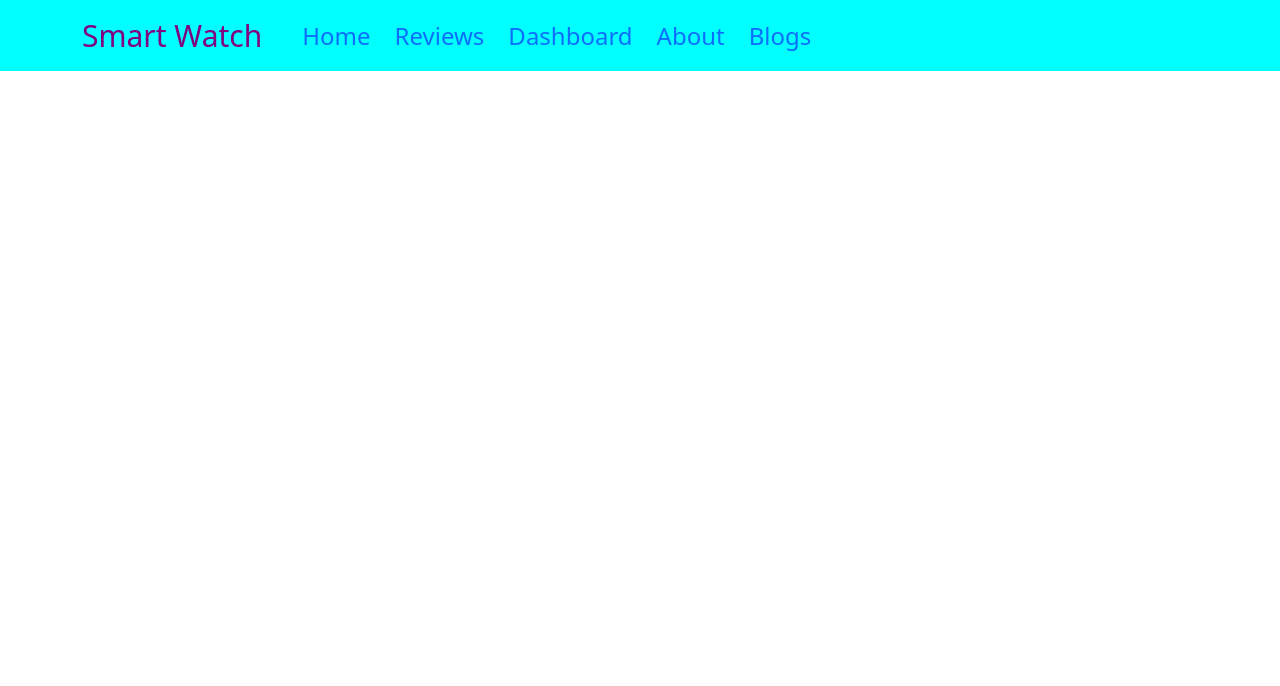
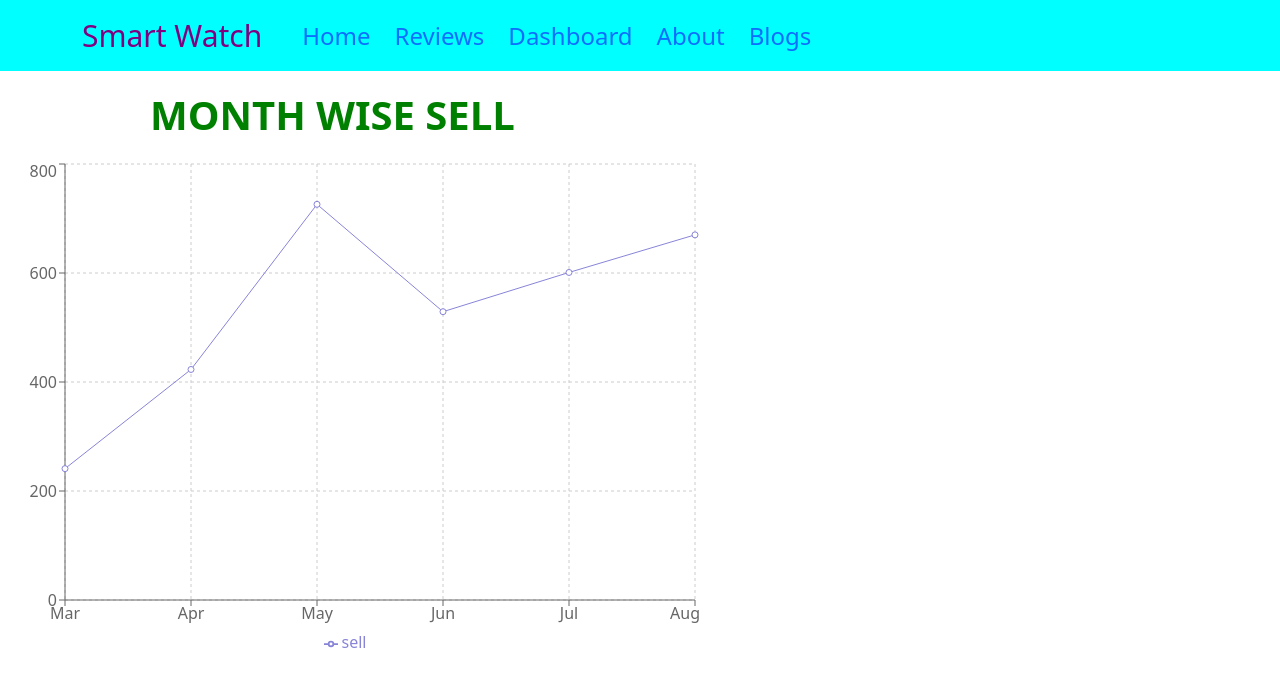
Before and after one commit to sayma63/smart-watch-shop-website, a React (Create React App) app: page /dashboard in a window 1280 px wide. Shown: the top 686 px of the page. Built offline with nearby package versions, Linux system fonts and the light colour scheme.

Commit message:
first line chart added

```diff
--- a/package.json
+++ b/package.json
@@ -12,6 +12,7 @@
     "react-dom": "^18.2.0",
     "react-router-dom": "^6.3.0",
     "react-scripts": "5.0.1",
+    "recharts": "^2.1.12",
     "web-vitals": "^2.1.4"
   },
   "scripts": {
--- a/public/index.html
+++ b/public/index.html
@@ -24,7 +24,7 @@
       work correctly both with client-side routing and a non-root public URL.
       Learn how to configure a non-root public URL by running `npm run build`.
     -->
-    <title>React App</title>
+    <title>Smart Watch Shop</title>
   </head>
   <body>
     <noscript>You need to enable JavaScript to run this app.</noscript>
--- a/src/Pages/Dashboard/Dashboard.css
+++ b/src/Pages/Dashboard/Dashboard.css
@@ -0,0 +1,8 @@
+.heading{
+    color: green;
+    font-weight: 600;
+    margin-top: 20px;
+    margin-left:150px;
+    margin-bottom: 20px;
+
+}
--- a/src/Pages/Dashboard/Dashboard.js
+++ b/src/Pages/Dashboard/Dashboard.js
@@ -1,10 +1,87 @@
+
 import React from 'react';
+import './Dashboard.css'
+
+import { LineChart, Line, XAxis, YAxis, Legend, CartesianGrid, Tooltip, ResponsiveContainer, } from 'recharts';
+
 
 const Dashboard = () => {
+
+
+
+    const data = [
+        {
+            "month": "Mar",
+            "investment": 100000,
+            "sell": 241,
+            "revenue": 10401
+        },
+        {
+            "month": "Apr",
+            "investment": 200000,
+            "sell": 423,
+            "revenue": 24500
+        },
+        {
+            "month": "May",
+            "investment": 500000,
+            "sell": 726,
+            "revenue": 67010
+        },
+        {
+            "month": "Jun",
+            "investment": 500000,
+            "sell": 529,
+            "revenue": 40405
+        },
+        {
+            "month": "Jul",
+            "investment": 600000,
+            "sell": 601,
+            "revenue": 50900
+        },
+        {
+            "month": "Aug",
+            "investment": 700000,
+            "sell": 670,
+            "revenue": 61000
+        }
+    ];
     return (
         <div>
+            <h1 className='heading'>MONTH WISE SELL</h1>
+
+            <div >
+                <div>
+                    <LineChart
+                        width={700}
+                        height={500}
+                        data={data}
+
+                    >
+
+                        <CartesianGrid strokeDasharray="3 3" />
+                        <XAxis dataKey="month" />
+                        <YAxis />
+                        <Tooltip />
+                        <Legend />
+                        <Line dataKey="sell" stroke="#8884d8" />
+
+
+                    </LineChart>
+                </div>
+            </div>
+
 
         </div>
+
+
+
+
+
+
+
+
     );
 };
 
--- a/src/Pages/Header/Header.css
+++ b/src/Pages/Header/Header.css
@@ -6,7 +6,7 @@
 .link-hover:hover{
     color:magenta;
     border-bottom: 2px solid magenta;
-    background-color: blueviolet;
+    background-color: blue;
 
 }
 .nav{
--- a/src/Pages/Home/Home.js
+++ b/src/Pages/Home/Home.js
@@ -3,7 +3,7 @@ import React from 'react';
 const Home = () => {
     return (
         <div>
-
+            <h1 className='text-color text-center mt-3'>Smart Watch Shop</h1>
         </div>
     );
 };
```
Also changed, not shown: 1 other file (tests, documents, lock files or other folders).
